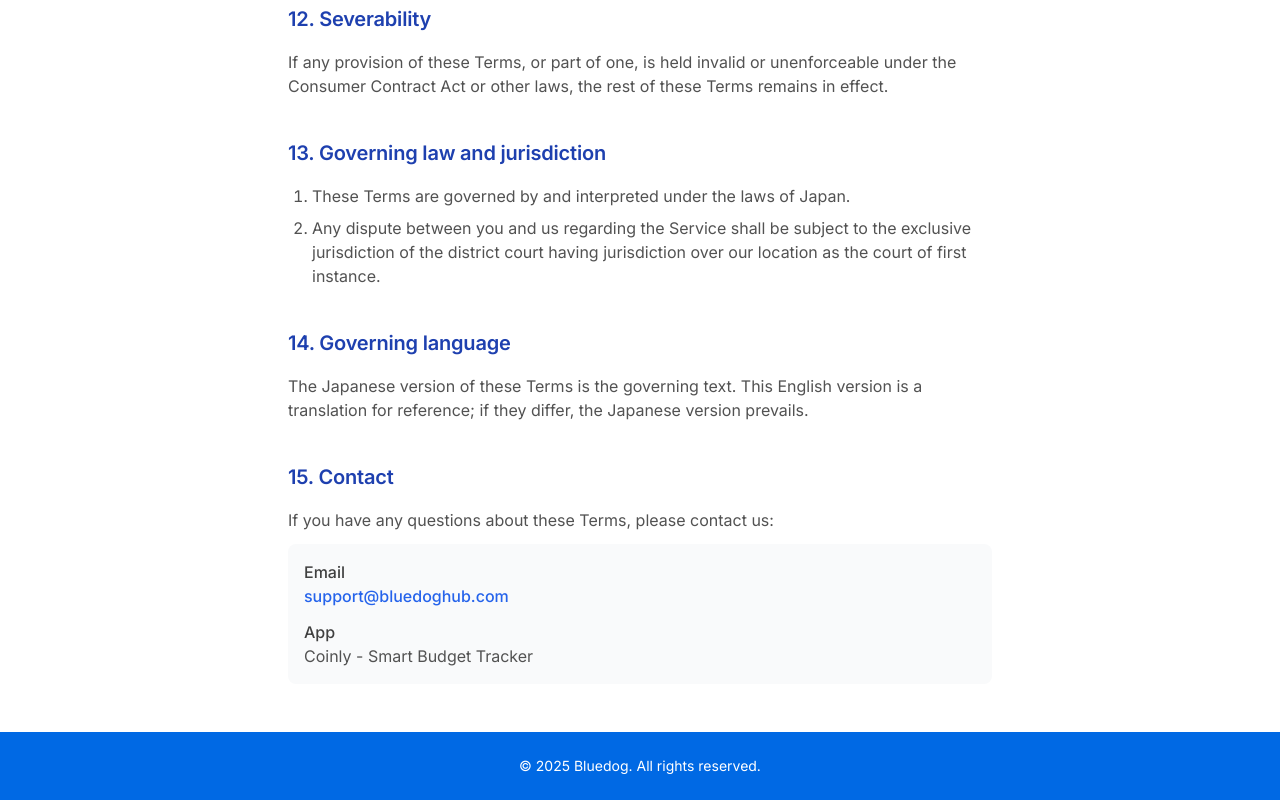
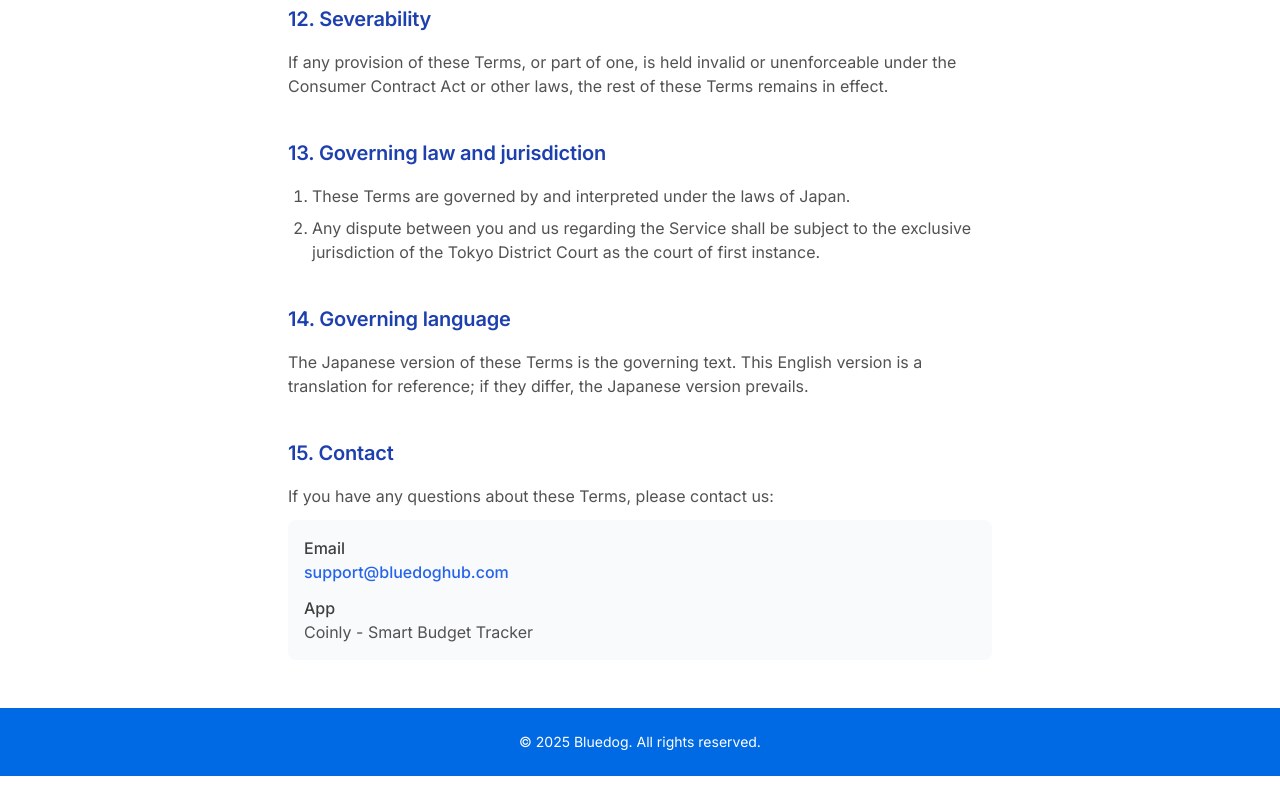
Before and after one commit to fmyaaaaaaa/bluedoghub.com, a Next.js app: page /products/coinly/terms in a window 1280 px wide. Shown: the part 4227-5027 px from the top of the page. After the commit the page ends 5003 px from the top, so only its background shows below. Built offline with nearby package versions, Linux system fonts and the light colour scheme.

Commit message:
fix(coinly): terms — Tokyo District Court as the court of first instance

```diff
--- a/app/products/coinly/terms/ja/page.tsx
+++ b/app/products/coinly/terms/ja/page.tsx
@@ -217,7 +217,7 @@ export default function Page() {
         <NumberedList>
           <li>本規約は日本法に準拠し、日本法に従って解釈されます。</li>
           <li>
-            本サービスに関して運営者と利用者との間に紛争が生じた場合は、運営者の所在地を管轄する地方裁判所を第一審の専属的合意管轄裁判所とします。
+            本サービスに関して運営者と利用者との間に紛争が生じた場合は、東京地方裁判所を第一審の専属的合意管轄裁判所とします。
           </li>
         </NumberedList>
       </LegalSection>
--- a/app/products/coinly/terms/page.tsx
+++ b/app/products/coinly/terms/page.tsx
@@ -240,7 +240,7 @@ export default function Page() {
           <li>These Terms are governed by and interpreted under the laws of Japan.</li>
           <li>
             Any dispute between you and us regarding the Service shall be subject to the exclusive jurisdiction of the
-            district court having jurisdiction over our location as the court of first instance.
+            Tokyo District Court as the court of first instance.
           </li>
         </NumberedList>
       </LegalSection>
```
